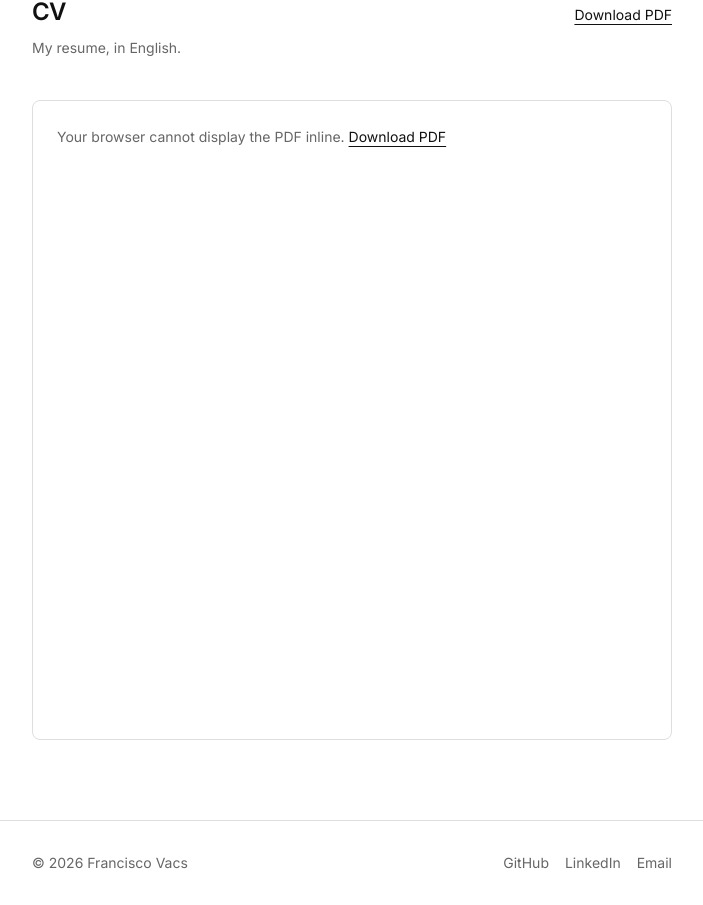
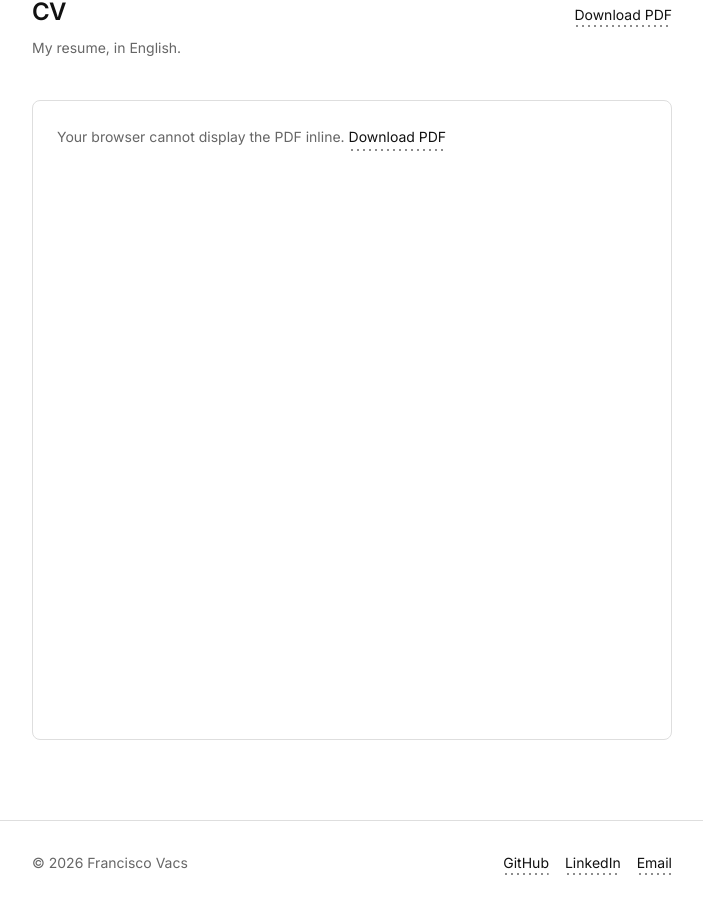
Before and after one commit to FranciscoVacs/portfolio, a Next.js app: page /en/cv in a window 1280 px wide. Shown: the part 118-1023 px from the top of the page, without its empty margins (288-991 px from the left). Built offline with nearby package versions, Linux system fonts and the light colour scheme.

Commit message:
feat: reemplazar los subrayados por el punteado de la referencia

```diff
--- a/src/app/[locale]/cv/page.tsx
+++ b/src/app/[locale]/cv/page.tsx
@@ -2,6 +2,7 @@ import type { Metadata } from "next";
 import { useTranslations } from "next-intl";
 import { getTranslations } from "next-intl/server";
 import { Container } from "@/components/layout/Container";
+import { DottedUnderline } from "@/components/ui/DottedLink";
 import { profile } from "@/content/profile";
 import { alternatesFor } from "@/lib/site";
 
@@ -32,9 +33,12 @@ export default function CvPage() {
           <a
             href={profile.cv}
             download
-            className="text-primary text-sm underline underline-offset-4"
+            className="group text-primary text-sm transition-colors hover:text-brand"
           >
-            {t("download")}
+            <span className="relative inline-block">
+              {t("download")}
+              <DottedUnderline />
+            </span>
           </a>
         </div>
         <p className="mt-2 text-foreground">{t("subtitle")}</p>
@@ -51,10 +55,13 @@ export default function CvPage() {
           <a
             href={profile.cv}
             download
-            className="text-primary underline underline-offset-4"
+            className="group text-primary transition-colors hover:text-brand"
           >
             <span className="sr-only">{t("fallback")} </span>
-            {t("download")}
+            <span className="relative inline-block">
+              {t("download")}
+              <DottedUnderline />
+            </span>
           </a>
         </p>
       </object>
--- a/src/components/fav/FavGroup.tsx
+++ b/src/components/fav/FavGroup.tsx
@@ -1,4 +1,5 @@
 import { useLocale, useTranslations } from "next-intl";
+import { DottedLink } from "@/components/ui/DottedLink";
 import type { FavCategory, FavItem, Locale } from "@/content/schema";
 
 export function FavGroup({
@@ -17,14 +18,9 @@ export function FavGroup({
       <ul className="flex flex-col gap-5">
         {items.map((item) => (
           <li key={item.url}>
-            <a
-              href={item.url}
-              target="_blank"
-              rel="noopener noreferrer"
-              className="text-primary underline underline-offset-4"
-            >
+            <DottedLink href={item.url} external>
               {item.name}
-            </a>
+            </DottedLink>
             <p className="mt-1 text-foreground text-sm leading-relaxed">
               {item.note[locale]}
             </p>
--- a/src/components/home/Contact.tsx
+++ b/src/components/home/Contact.tsx
@@ -1,4 +1,5 @@
 import { useTranslations } from "next-intl";
+import { DottedLink } from "@/components/ui/DottedLink";
 import { Section } from "@/components/ui/Section";
 import { profile } from "@/content/profile";
 
@@ -19,15 +20,9 @@ export function Contact() {
       <ul className="flex flex-wrap gap-5 text-sm">
         {links.map((link) => (
           <li key={link.href}>
-            <a
-              href={link.href}
-              {...(link.external
-                ? { target: "_blank", rel: "noopener noreferrer" }
-                : {})}
-              className="text-primary underline underline-offset-4"
-            >
+            <DottedLink href={link.href} external={link.external}>
               {link.label}
-            </a>
+            </DottedLink>
           </li>
         ))}
       </ul>
--- a/src/components/home/FeaturedWork.tsx
+++ b/src/components/home/FeaturedWork.tsx
@@ -1,8 +1,8 @@
 import { useLocale, useTranslations } from "next-intl";
+import { DottedLocaleLink } from "@/components/ui/DottedLink";
 import { Section } from "@/components/ui/Section";
 import { projects } from "@/content/projects";
 import type { Locale } from "@/content/schema";
-import { Link } from "@/i18n/navigation";
 import { formatPeriod } from "@/lib/format";
 import { featuredProjects } from "@/lib/projects";
 
@@ -28,12 +28,9 @@ export function FeaturedWork() {
           </li>
         ))}
       </ul>
-      <Link
-        href="/work"
-        className="mt-6 inline-block text-primary text-sm underline underline-offset-4"
-      >
+      <DottedLocaleLink href="/work" className="mt-6 inline-block text-sm">
         {t("seeAllWork")}
-      </Link>
+      </DottedLocaleLink>
     </Section>
   );
 }
--- a/src/components/layout/Footer.tsx
+++ b/src/components/layout/Footer.tsx
@@ -1,3 +1,4 @@
+import { DottedLink } from "@/components/ui/DottedLink";
 import { profile } from "@/content/profile";
 import { Container } from "./Container";
 
@@ -10,28 +11,13 @@ export function Footer() {
             © {new Date().getFullYear()} {profile.name}
           </span>
           <div className="flex gap-4">
-            <a
-              href={profile.github}
-              target="_blank"
-              rel="noopener noreferrer"
-              className="transition-colors hover:text-primary"
-            >
+            <DottedLink href={profile.github} external>
               GitHub
-            </a>
-            <a
-              href={profile.linkedin}
-              target="_blank"
-              rel="noopener noreferrer"
-              className="transition-colors hover:text-primary"
-            >
+            </DottedLink>
+            <DottedLink href={profile.linkedin} external>
               LinkedIn
-            </a>
-            <a
-              href={`mailto:${profile.email}`}
-              className="transition-colors hover:text-primary"
-            >
-              Email
-            </a>
+            </DottedLink>
+            <DottedLink href={`mailto:${profile.email}`}>Email</DottedLink>
           </div>
         </div>
       </Container>
--- a/src/components/layout/NavLink.tsx
+++ b/src/components/layout/NavLink.tsx
@@ -1,5 +1,6 @@
 "use client";
 
+import { DottedUnderline } from "@/components/ui/DottedLink";
 import { Link, usePathname } from "@/i18n/navigation";
 
 export function NavLink({ href, label }: { href: string; label: string }) {
@@ -16,7 +17,10 @@ export function NavLink({ href, label }: { href: string; label: string }) {
           : "group font-mono text-foreground text-xs uppercase tracking-wide transition-colors hover:text-brand"
       }
     >
-      {label}
+      <span className="relative inline-block">
+        {label}
+        <DottedUnderline onlyOnHover forceVisible={active} />
+      </span>
     </Link>
   );
 }
--- /dev/null
+++ b/src/components/ui/DottedLink.tsx
@@ -0,0 +1,84 @@
+import { useId } from "react";
+import { Link } from "@/i18n/navigation";
+
+export function DottedUnderline({
+  onlyOnHover = false,
+  forceVisible = false,
+}: {
+  onlyOnHover?: boolean;
+  forceVisible?: boolean;
+}) {
+  const id = useId();
+
+  return (
+    <svg
+      aria-hidden="true"
+      preserveAspectRatio="none"
+      style={{ height: 4 }}
+      className={`pointer-events-none absolute -bottom-[3px] left-0 w-full text-foreground transition-[color,opacity] duration-200 group-hover:text-brand${
+        onlyOnHover
+          ? forceVisible
+            ? " opacity-100"
+            : " opacity-0 group-hover:opacity-100"
+          : ""
+      }`}
+    >
+      <title>‌</title>
+      <defs>
+        <pattern id={id} width="6" height="4" patternUnits="userSpaceOnUse">
+          <circle cx="3" cy="2" r="1" fill="currentColor" />
+        </pattern>
+      </defs>
+      <rect width="100%" height="100%" fill={`url(#${id})`} />
+    </svg>
+  );
+}
+
+/** Link de contenido: soporta href externo o interno (mailto, http, archivos). */
+export function DottedLink({
+  href,
+  external = false,
+  className = "",
+  children,
+}: {
+  href: string;
+  external?: boolean;
+  className?: string;
+  children: React.ReactNode;
+}) {
+  return (
+    <a
+      href={href}
+      {...(external ? { target: "_blank", rel: "noopener noreferrer" } : {})}
+      className={`group text-primary transition-colors hover:text-brand ${className}`.trim()}
+    >
+      <span className="relative inline-block">
+        {children}
+        <DottedUnderline />
+      </span>
+    </a>
+  );
+}
+
+/** Link de contenido que conserva el locale, usando el `Link` de next-intl. */
+export function DottedLocaleLink({
+  href,
+  className = "",
+  children,
+}: {
+  href: string;
+  className?: string;
+  children: React.ReactNode;
+}) {
+  return (
+    <Link
+      href={href}
+      className={`group text-primary transition-colors hover:text-brand ${className}`.trim()}
+    >
+      <span className="relative inline-block">
+        {children}
+        <DottedUnderline />
+      </span>
+    </Link>
+  );
+}
--- a/src/components/work/WorkCard.tsx
+++ b/src/components/work/WorkCard.tsx
@@ -1,5 +1,6 @@
 import Image from "next/image";
 import { useLocale, useTranslations } from "next-intl";
+import { DottedLink } from "@/components/ui/DottedLink";
 import { HoverCard } from "@/components/ui/HoverCard";
 import { TechBadge } from "@/components/ui/TechBadge";
 import type { Locale, Project } from "@/content/schema";
@@ -64,14 +65,9 @@ export function WorkCard({ project }: { project: Project }) {
           <ul className="mt-4 flex flex-wrap gap-4 text-sm">
             {links.map((link) => (
               <li key={link.href}>
-                <a
-                  href={link.href}
-                  target="_blank"
-                  rel="noopener noreferrer"
-                  className="text-primary underline underline-offset-4"
-                >
+                <DottedLink href={link.href} external>
                   {link.label}
-                </a>
+                </DottedLink>
               </li>
             ))}
           </ul>
```
